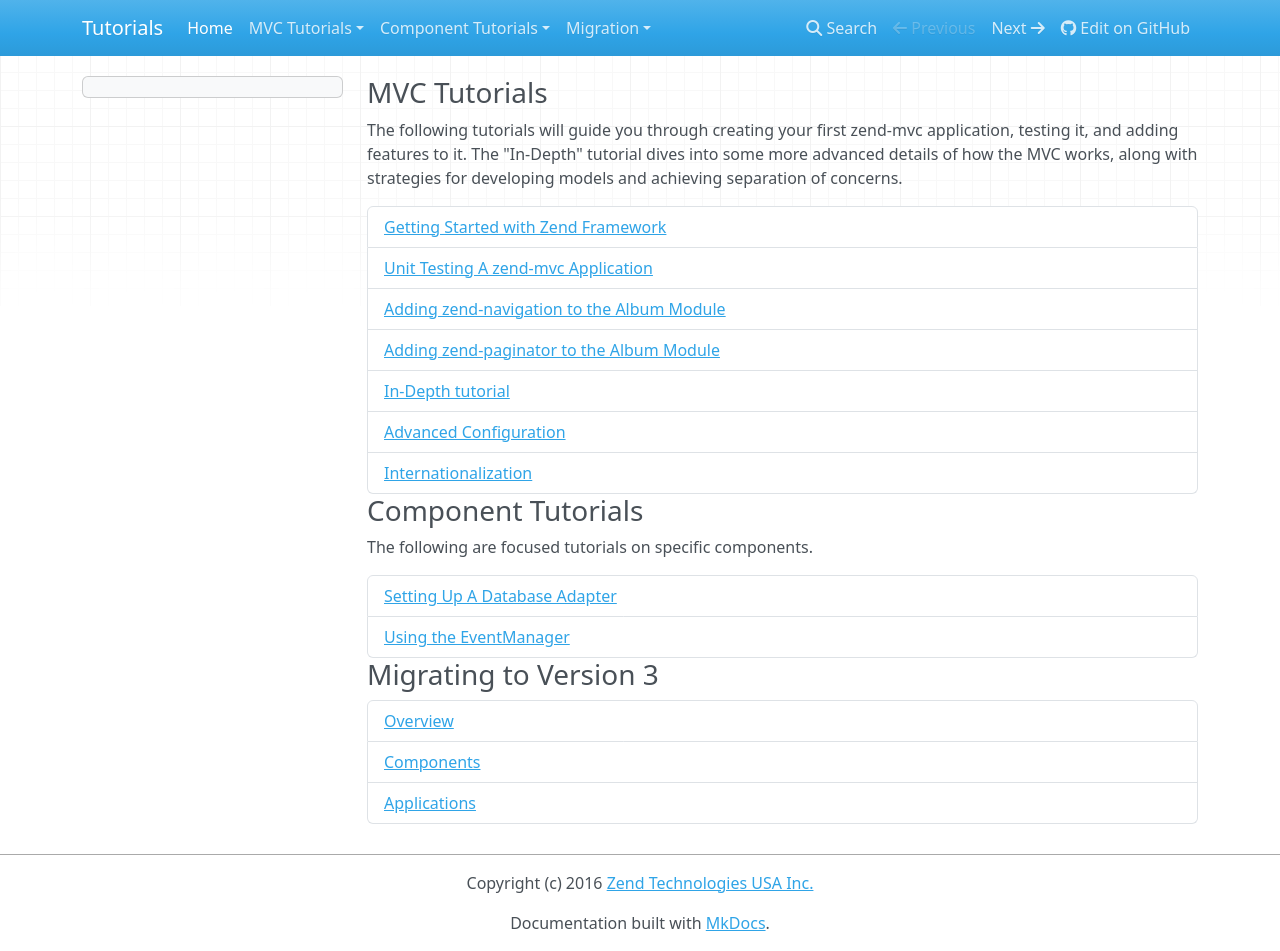
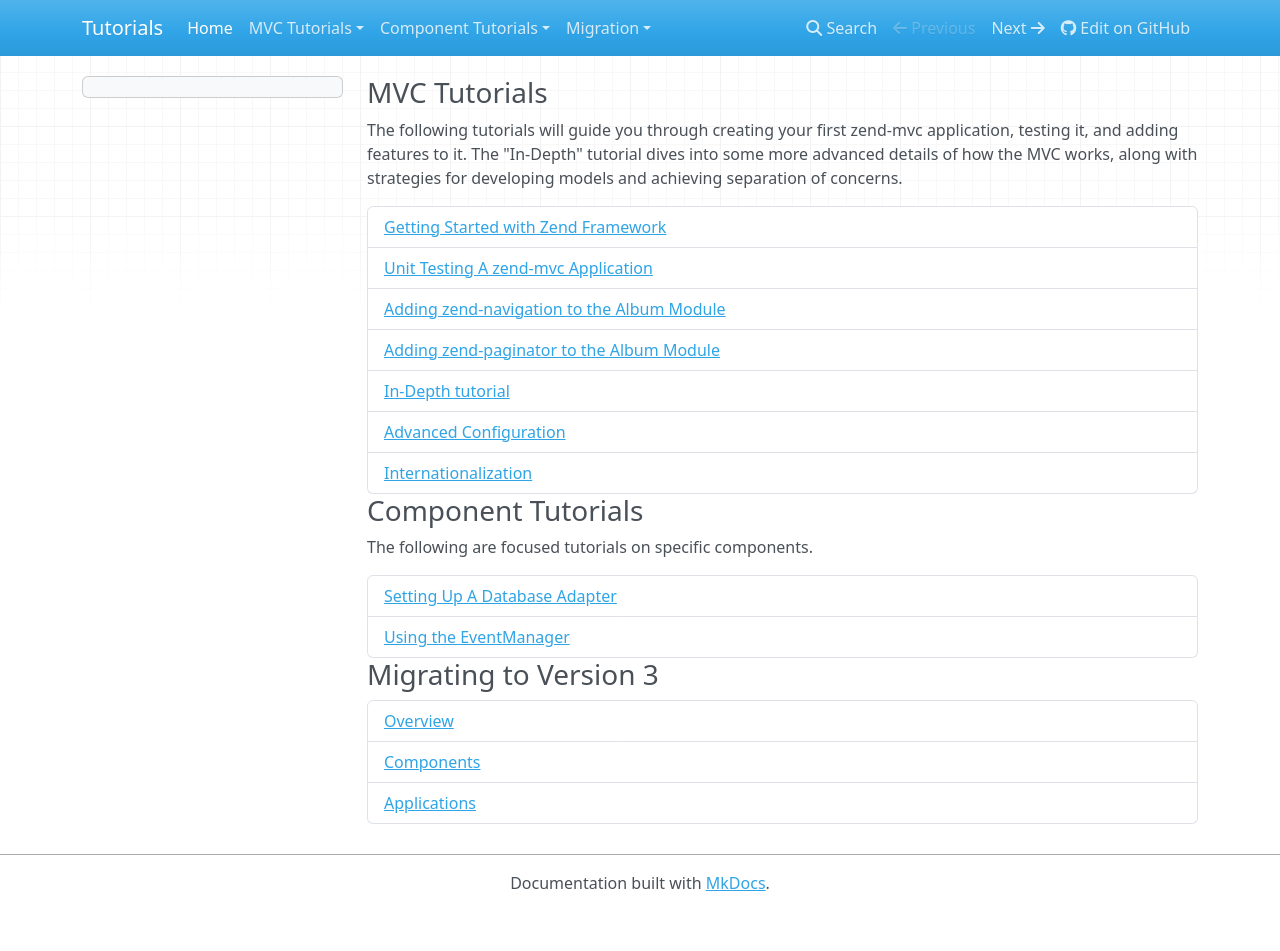
Before and after one commit to laminas/tutorials, an MkDocs documentation site: the page built from doc/book/index.md, in a window 1280 px wide and 951 px high. Built offline with MkDocs 1.6.1, drawn with Linux system fonts in a browser that asks for light colours; nearby versions of some CDN libraries.

Commit message:
Removes unneeded copyright info from MkDocs config

```diff
--- a/mkdocs.yml
+++ b/mkdocs.yml
@@ -36,6 +36,5 @@
 site_name: Tutorials
 site_description: 'Learn how to create zend-mvc applications, get in-depth guides into components, and discover how to migrate your applications to version 3!'
 repo_url: 'https://github.com/zendframework/tutorials'
-copyright: 'Copyright (c) 2016 <a href="http://www.zend.com/">Zend Technologies USA Inc.</a>'
 extra:
     show_special_homepage : true
```
